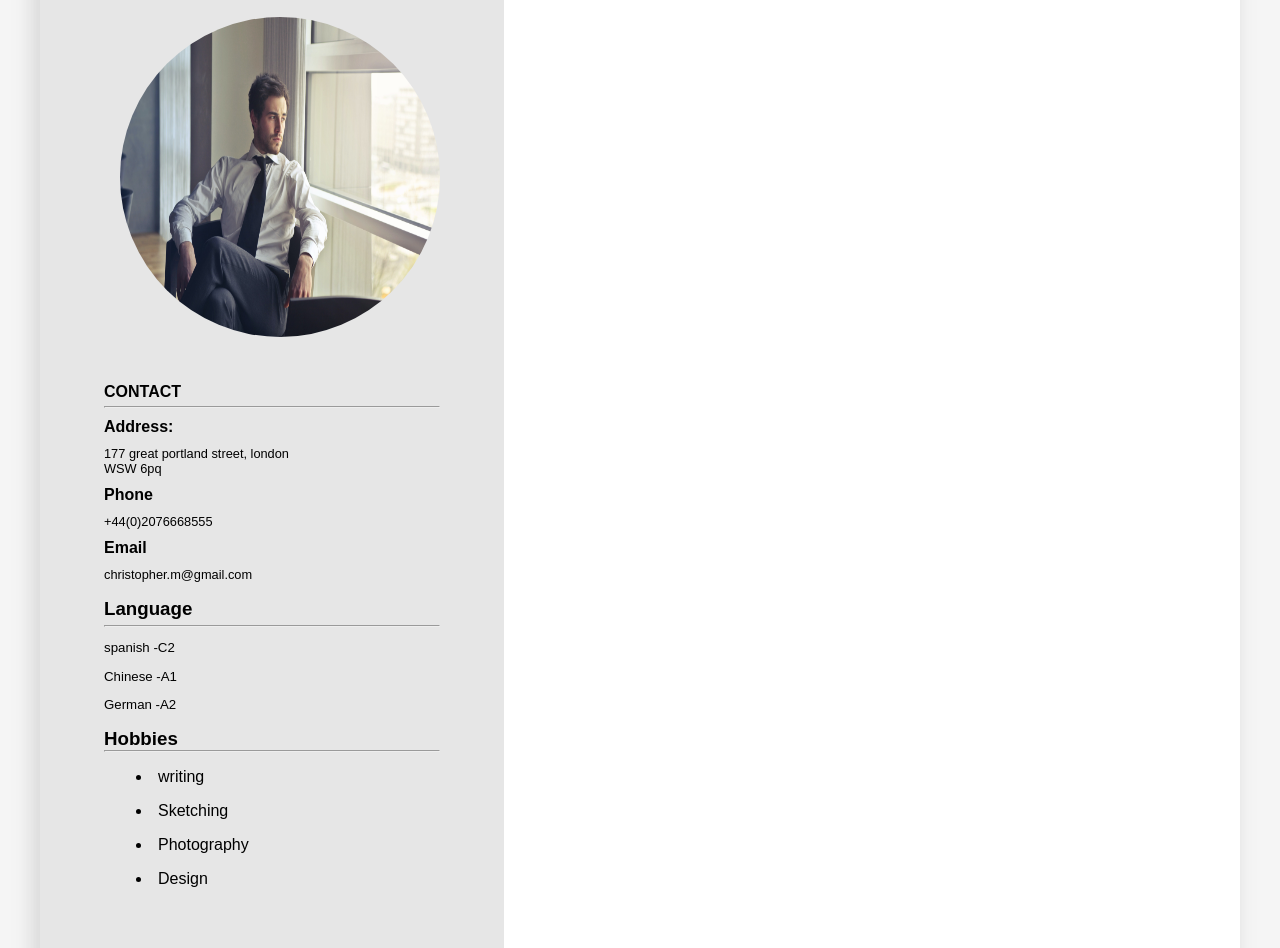
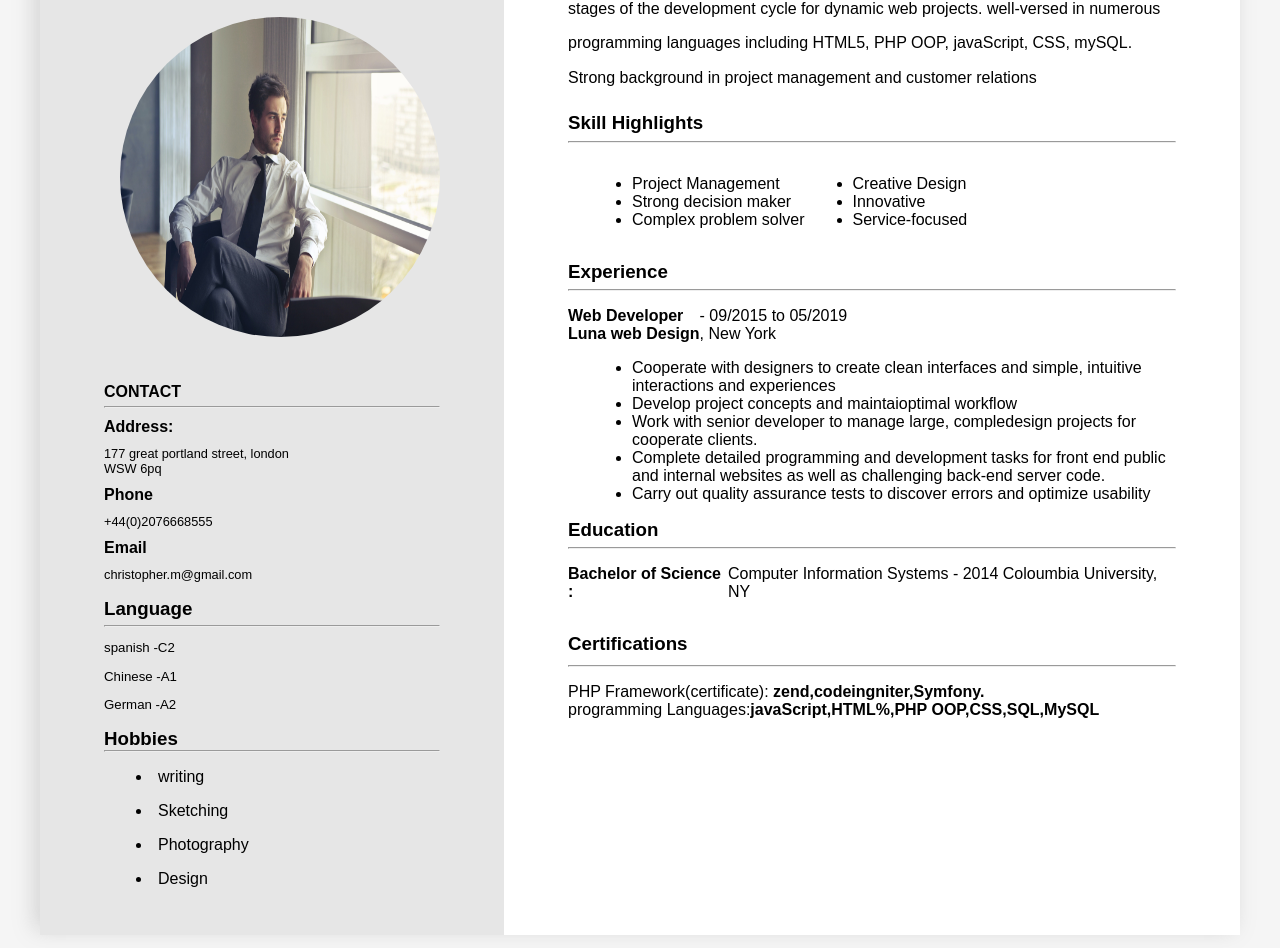
Before and after one commit to xtremenoob/cv-model, a plain HTML site: page index.html in a window 1280 px wide. Shown: the part 275-1223 px from the top of the page. Drawn offline with Linux system fonts and the light colour scheme.

Commit message:
right side complete

```diff
--- a/index.html
+++ b/index.html
@@ -6,7 +6,8 @@
     <meta http-equiv="X-UA-Compatible" content="IE=edge">
     <meta name="viewport" content="width=device-width, initial-scale=1.0">
     <title>curriculum Vitae</title>
-    <link rel="stylesheet" href="style.css">
+    <link rel="stylesheet" href="style_left.css">
+    <link rel="stylesheet" href="style_right.css">
 </head>
 
 <body>
@@ -41,10 +42,76 @@
             </div>
         </div>
         <div class="right_side">
-            <h1>Summery</h1>
+            <div class="summary">
+                <h3>Summary</h3>
+                <hr>
+                <p>Senior Web Developer specializing in fron end development Experienced with all stages of the
+                    development cycle for dynamic web projects. well-versed in numerous programming languages including
+                    HTML5, PHP OOP, javaScript, CSS, mySQL. Strong background in project management and customer
+                    relations
+                </p>
+            </div>
+            <div class="skill">
+                <h3>Skill Highlights</h3>
+                <hr>
+                <div>
+                    <ul class="left">
+                        <li>Project Management</li>
+                        <li>Strong decision maker</li>
+                        <li>Complex problem solver</li>
+                    </ul>
+                    <ul class="right">
+                        <li>Creative Design</li>
+                        <li>Innovative</li>
+                        <li>Service-focused</li>
+                    </ul>
+                </div>
+            </div>
+            <div class="experience">
+                <h3>Experience</h3>
+                <hr>
+                <div class="exp_flex">
+                    <div class="exp_left">
+                        <h4>Web Developer</h4>
+                        <h4>Luna web Design</h4>
+                    </div>
+                    <div class="exp_right">
+                        <h4>- 09/2015 to 05/2019</h4>
+                        <h4>, New York</h4>
+                    </div>
+
+                </div>
+                <div>
+                    <ul>
+                        <li>Cooperate with designers to create clean interfaces and simple, intuitive interactions and
+                            experiences</li>
+                        <li>Develop project concepts and maintaioptimal workflow</li>
+                        <li>Work with senior developer to manage large, compledesign projects for cooperate clients.
+                        </li>
+                        <li>Complete detailed programming and development tasks for front end public and internal
+                            websites as well as challenging back-end server code.</li>
+                        <li>Carry out quality assurance tests to discover errors and optimize usability</li>
+                    </ul>
+                </div>
+            </div>
+            <div class="education">
+                <h3>Education</h3>
+                <hr>
+                <div>
+                    <h4>Bachelor of Science :</h4>
+                    <p>Computer Information Systems - 2014 Coloumbia University, NY</p>
+                </div>
+            </div>
+            <div class="certifications">
+                <h3>Certifications</h3>
+                <hr>
+                <div>
+                    <p>PHP Framework(certificate): <span>zend,codeingniter,Symfony.</span><br>programming
+                        Languages:<span>javaScript,HTML%,PHP OOP,CSS,SQL,MySQL</span></p>
+                </div>
+            </div>
         </div>
     </div>
-
 </body>
 
 </html>
--- a/style.css
+++ b/style_left.css
@@ -12,14 +12,13 @@ body {
 .main_page {
     display: flex;
     width: 100%;
-    height: 100em;
+    height: 70em;
     box-shadow: -6px -5px 20px rgba(128, 128, 128, 0.279);
 }
 
 .left_side {
     padding: 4em 4em;
     width: 30%;
-    height: 92em;
     background-color: rgba(104, 104, 104, 0.105);
 }
 
@@ -38,14 +37,6 @@ h2 {
     height: 20em;
 
 }
-
-.right_side {
-    padding: 4em 4em;
-    width: 70%;
-    height: 92em;
-    background-color: rgb(255, 255, 255);
-}
-
 .contact {
     margin-top: 2em;
 }
--- /dev/null
+++ b/style_right.css
@@ -0,0 +1,108 @@
+.right_side {
+    padding: 4em 4em;
+    width: 70%;
+
+    background-color: rgb(255, 255, 255);
+}
+
+.summary {
+    margin-top: 2em;
+}
+
+.summary hr {
+    margin-top: 6px;
+    background-color: black;
+
+}
+
+.summary h1 {
+    margin-top: 1em;
+    background-color: black;
+}
+
+.summary p {
+    margin-top: 1em;
+    font-weight: 300;
+    line-height: 26pt;
+}
+
+.skill {
+    margin-top: 1em;
+}
+
+.skill hr {
+    margin-top: 7px;
+    background-color: black;
+}
+
+.skill div {
+    margin-top: 2em;
+    padding-left: 1em;
+    display: flex;
+}
+
+.skill .left {
+    padding-left: 3em;
+    display: flex;
+    flex-direction: column;
+}
+
+.skill .right {
+    margin-left: 3em;
+    display: flex;
+    flex-direction: column;
+}
+
+.experience {
+    margin-top: 2em;
+}
+
+.experience hr {
+    margin-top: 6px;
+    background-color: black;
+}
+
+.experience h2 {
+    display: flex;
+    flex-direction: row;
+}
+
+.exp_flex {
+    margin-top: 1em;
+    display: flex;
+}
+
+.exp_right h4 {
+    font-weight: 100;
+}
+.experience ul{
+    margin-top: 1em;
+    margin-left: 4em;
+}
+.education{
+    margin-top: 1em;
+}
+.education hr{
+    margin-top: 6px;
+    background-color: black ;
+}
+.education div{
+    margin-top: 1em;
+    display: flex;
+}
+.certifications{
+    margin-top: 2em;
+}
+.certifications hr{
+    margin-top: 10px;
+    background-color: black;
+}
+.certifications h3{
+    margin-top: 1em;
+}
+.certifications p{
+    margin-top: 1em;
+}
+.certifications span{
+    font-weight: 550;
+}
```
